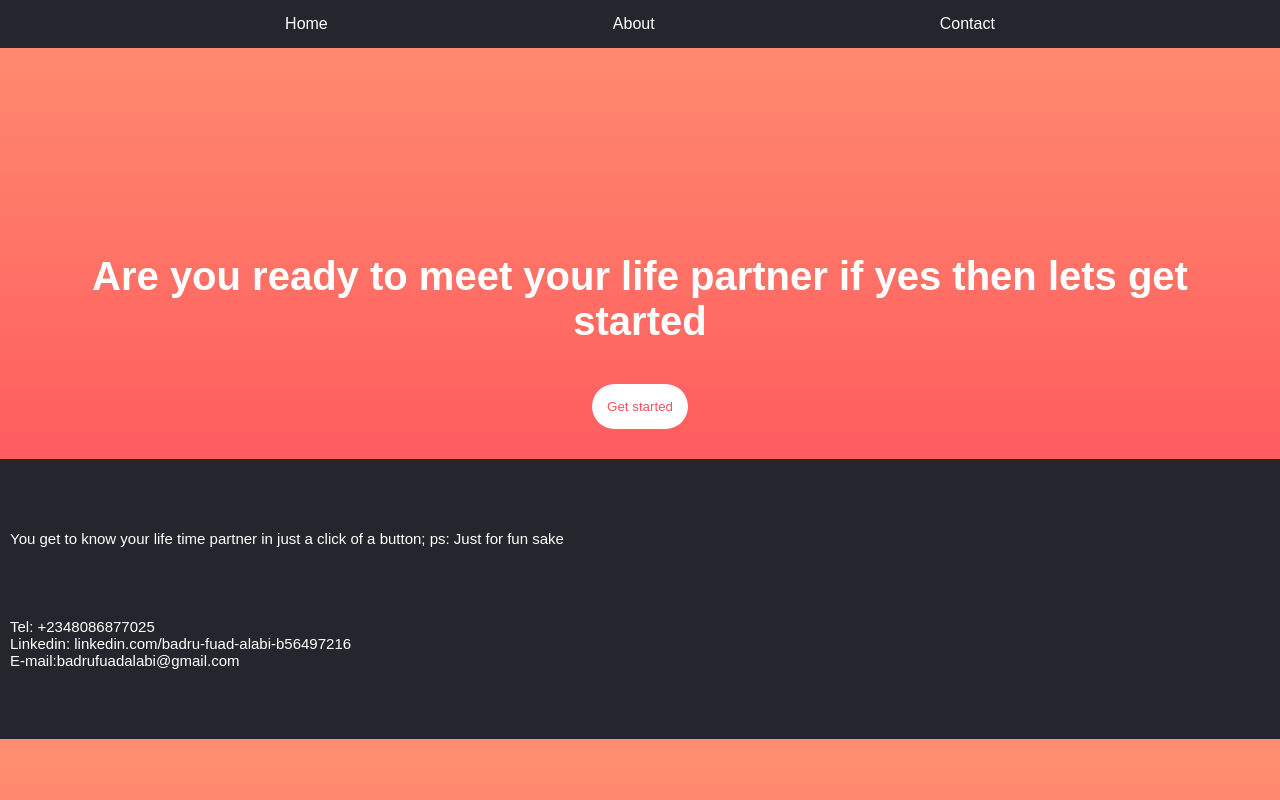
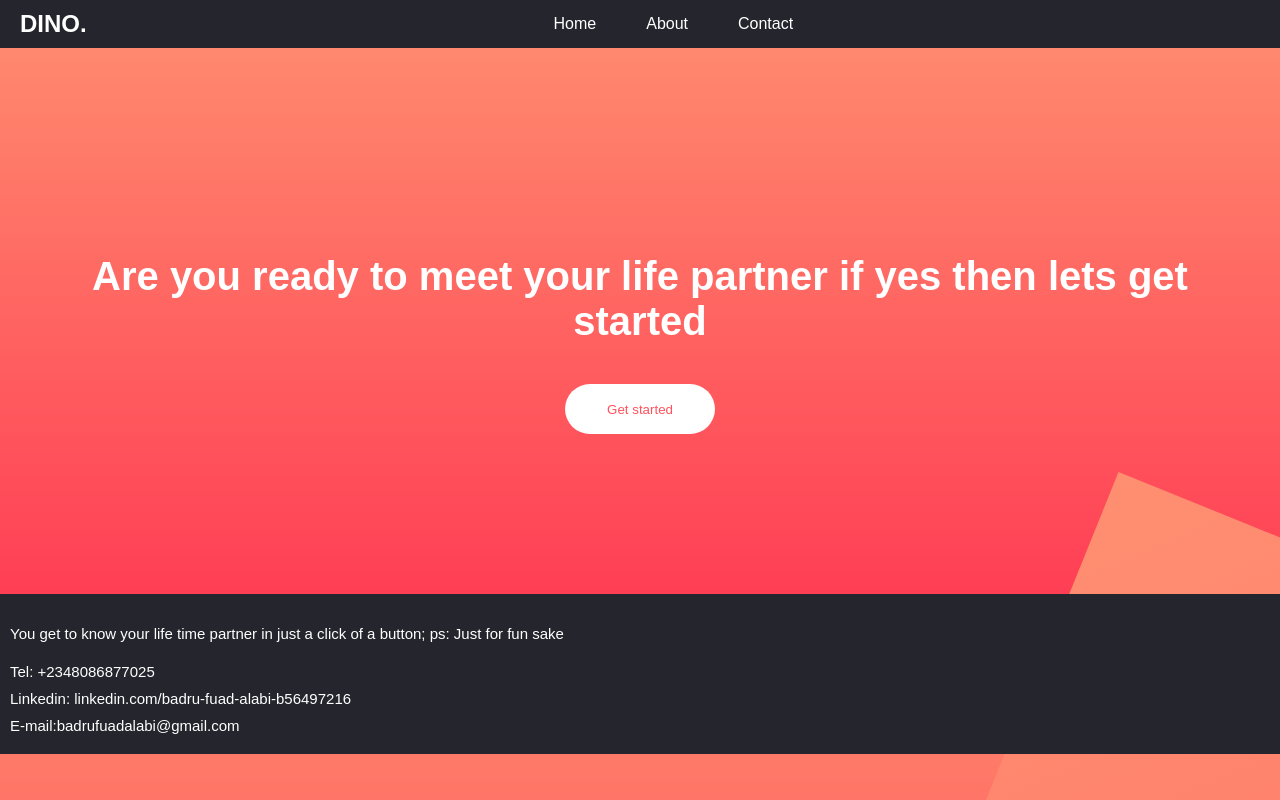
Before and after one commit to Silverprince01/Random-Name-Generator, a plain HTML site: page index.html in a window 1280 px wide. Drawn offline with Linux system fonts and the light colour scheme.

Commit message:
fixed the navbar Reduced the height of the footer Added a logo

```diff
--- a/final.scss
+++ b/final.scss
@@ -4,40 +4,47 @@
   margin: 0;
 }
 body {
-  background: -webkit-linear-gradient(hsl(13, 100%, 72%), hsl(353, 100%, 62%));
+  background: url("img/bg-pattern-intro.svg"),
+    -webkit-linear-gradient(hsl(13, 100%, 72%), hsl(353, 100%, 62%));
   font-family: sans-serif;
 }
 li {
   list-style: none;
 }
 header {
+  color: white;
   background-color: hsl(240, 10%, 16%);
-  max-width: 100%;
   height: 3rem;
   overflow: hidden;
   nav {
     min-height: 3rem;
     display: flex;
+    justify-content: space-between;
+    align-items: center;
+    // max-width: 100%;
+    padding: 0 20px;
+    a {
+      color: white;
+      text-decoration: none;
+      &:hover {
+        color: blanchedalmond;
+      }
+    }
+    .menu {
+      display: flex;
       justify-content: space-evenly;
       align-items: center;
-    max-width: 100%;
-  }
-  a {
-    text-decoration: none;
-  }
-  .head {
-    text-decoration: none;
-    color: white;
-  }
-  .head:hover {
+      gap: 50px;
+      .item:hover {
         text-decoration: underline;
-    opacity: 6;
-    color: blanchedalmond;
-    cursor: pointer;
       }
     }
+  }
+}
+section {
+  overflow: hidden;
   h3 {
-  margin-top: 10px;
+    margin-top: 50px;
     text-align: center;
     color: white;
     font-size: 30px;
@@ -63,12 +70,15 @@ h3 {
   }
   .info {
     color: white;
+    // position: relative;
+    // left: 40%;
+    // gap: 40px;
     display: flex;
     flex-direction: column;
     align-items: center;
-  //   align-content: space-between;
-  // height: 10rem;
-  // margin: 10px 5px;
+    align-content: space-between;
+    height: 10rem;
+    margin: 10px 5px;
     p {
       margin: 10px 5px;
     }
@@ -154,24 +164,37 @@ h3 {
     margin-bottom: 20px;
     color: white;
   }
+}
 footer {
   color: white;
-  margin-top: 30px;
   background-color: hsl(240, 10%, 16%);
-  height: 35vh;
+  height: 20vh;
   display: flex;
   justify-content: space-evenly;
   flex-direction: column;
   font-size: 15px;
   padding: 0px 10px;
   max-width: 100%;
+  position: relative;
+  top: 150px;
+  .about {
+    margin-top: 20px;
+  }
+  a {
+    text-decoration: none;
+    color: white;
+    &:hover {
+      color: blanchedalmond;
+      text-decoration: underline;
+    }
+  }
+  li {
+    margin: 10px 0;
+  }
 }
 @media only screen and(max-width: 500px) {
   .hamburger {
     display: block;
-    position: relative;
-    left: 40%;
-    top: 25%;
   }
   .hamburger.active .bar:nth-child(2) {
     position: fixed;
@@ -195,8 +218,8 @@ footer {
     transition: all 0.3s ease-in-out;
     background-color: white;
   }
-  nav {
-    position: fixed;
+  .menu {
+    position: absolute;
     left: -100%;
     top: 48px;
     gap: 0;
@@ -205,12 +228,11 @@ footer {
     text-align: center;
     transition: 0.3s;
     background-color: hsl(240, 10%, 16%);
-    height: 90px;
-    .head {
-      margin: 8px 0;
+    .item {
+      margin: 5px 0;
     }
   }
-  nav.active {
+  .menu.active {
     left: 0;
   }
   footer {
--- a/index.html
+++ b/index.html
@@ -10,15 +10,24 @@
   <body>
     <header>
       <nav>
-        <a href="index.html"><div class="head">Home</div></a>
-        <a href="#about"><div class="head">About</div></a>
-        <a href="#cont"><div class="head">Contact</div></a>
+        <h2>DINO.</h2>
+        <ul class="menu">
+          <li class="item">
+            <a href="index.html">Home</a>
+          </li>
+          <li class="item">
+            <a href="#about">About</a>
+          </li>
+          <li class="item">
+            <a href="#cont">Contact</a>
+          </li>
+        </ul>
+        <div class="hamburger">
+          <span class="bar"></span>
+          <span class="bar"></span>
+          <span class="bar"></span>
+        </div>
       </nav>
-      <div class="hamburger">
-        <span class="bar"></span>
-        <span class="bar"></span>
-        <span class="bar"></span>
-      </div>
     </header>
     <section>
       <h1>
@@ -29,7 +38,7 @@
       </div>
     </section>
     <footer>
-      <div class="about">
+      <div id="about" class="about">
         <p>
           You get to know your life time partner in just a click of a button;
           ps: Just for fun sake
@@ -37,9 +46,11 @@
       </div>
       <div id="cont" class="contact">
         <ul>
-          <li>Tel: +2348086877025</li>
-          <li>Linkedin: linkedin.com/badru-fuad-alabi-b56497216</li>
-          <li>E-mail:badrufuadalabi@gmail.com</li>
+          <li>Tel: <a href="call:+2348086877025">+2348086877025</a></li>
+          <li>
+            Linkedin: <a href="linkedin.com/badru-fuad-alabi-b56497216">linkedin.com/badru-fuad-alabi-b56497216</a>
+          </li>
+          <li>E-mail:<a href="mailto:badrufuadalabi@gmail.com">badrufuadalabi@gmail.com</a></li>
         </ul>
       </div>
     </footer>
--- a/index.scss
+++ b/index.scss
@@ -7,33 +7,39 @@ li {
   list-style: none;
 }
 body {
-  background: -webkit-linear-gradient(hsl(13, 100%, 72%), hsl(353, 100%, 62%));
+  background: url("img/bg-pattern-intro.svg"),
+    -webkit-linear-gradient(hsl(13, 100%, 72%), hsl(353, 100%, 62%));
   font-family: sans-serif;
+  position: sticky;
 }
 header {
+  color: white;
   background-color: hsl(240, 10%, 16%);
-  max-width: 100%;
   height: 3rem;
   overflow: hidden;
   nav {
     min-height: 3rem;
     display: flex;
-    justify-content: space-evenly;
+    justify-content: space-between;
     align-items: center;
-    max-width: 100%;
-  }
-  a{
-    text-decoration: none;
-  }
-  .head {
-    text-decoration: none;
-    color: white;
-  }
-  .head:hover {
-    text-decoration: underline;
-    opacity: 6;
-    color: blanchedalmond;
-    cursor: pointer;
+    // max-width: 100%;
+    padding: 0 20px;
+    a {
+      color: white;
+      text-decoration: none;
+      &:hover {
+        color: blanchedalmond;
+      }
+    }
+    .menu {
+      display: flex;
+      justify-content: space-evenly;
+      align-items: center;
+      gap: 50px;
+      .item:hover {
+        text-decoration: underline;
+      }
+    }
   }
 }
 h1 {
@@ -46,14 +52,14 @@ h1 {
 .in {
   text-align: center;
   input {
-    // position: relative;
-    // left: 45%;
-    text-align: center;
+    // text-align: center;
     color: hsl(356, 100%, 66%);
     background-color: white;
     padding: 15px;
     border: none;
     border-radius: 50px;
+    width: 150px;
+    height: 50px;
     &:hover {
       background-color: transparent;
       color: white;
@@ -64,23 +70,36 @@ h1 {
 
 footer {
   color: white;
-  margin-top: 30px;
+  margin-top: 10px;
   background-color: hsl(240, 10%, 16%);
-  height: 35vh;
+  min-height: 20vh;
   display: flex;
   justify-content: space-evenly;
   flex-direction: column;
   font-size: 15px;
   padding: 0px 10px;
   max-width: 100%;
+  position: relative;
+  top: 150px;
+  .about{
+    margin-top: 20px;
+  }
+  a {
+    text-decoration: none;
+    color: white;
+    &:hover {
+      color: blanchedalmond;
+      text-decoration: underline;
+    }
+  }
+  li {
+    margin: 10px 0;
+  }
 }
 
 @media only screen and(max-width: 500px) {
   .hamburger {
     display: block;
-    position: relative;
-    left: 40%;
-    top: 25%;
   }
   .hamburger.active .bar:nth-child(2) {
     position: fixed;
@@ -104,8 +123,8 @@ footer {
     transition: all 0.3s ease-in-out;
     background-color: white;
   }
-  nav {
-    position: fixed;
+  .menu {
+    position: absolute;
     left: -100%;
     top: 48px;
     gap: 0;
@@ -114,12 +133,11 @@ footer {
     text-align: center;
     transition: 0.3s;
     background-color: hsl(240, 10%, 16%);
-    height: 90px;
-    .head {
-      margin: 8px 0;
+    .item {
+      margin: 5px 0;
     }
   }
-  nav.active {
+  .menu.active {
     left: 0;
   }
   footer {
--- a/main.js
+++ b/main.js
@@ -13,17 +13,10 @@ let refresh = document.querySelector(".refresh")
 let userInfo = document.querySelector(".info");
 let start = document.querySelector("#start");
 const hamburger = document.querySelector(".hamburger");
-const navMenu = document.querySelector("nav");
-// let x = document.getElementById("fname").value;
+const navMenu = document.querySelector(".menu");
 
 function begin() {
-    // if(userInfo.style.display === 'block'){
-    //     userInfo.style.display = 'none';
-    // }    else{
-    //     userInfo.style.display = 'block';
-    // }
     start.style.display = 'none';
-
     let x = document.getElementById("fname").value;
     result.innerHTML = '<h1>Congratulations</h1>'  ;
     partner.innerHTML = x;
```
Also changed, not shown: final.html (+22 -11 lines), final.css, index.css, 2 other files. Lines whose indentation alone changed are shown as unchanged.
